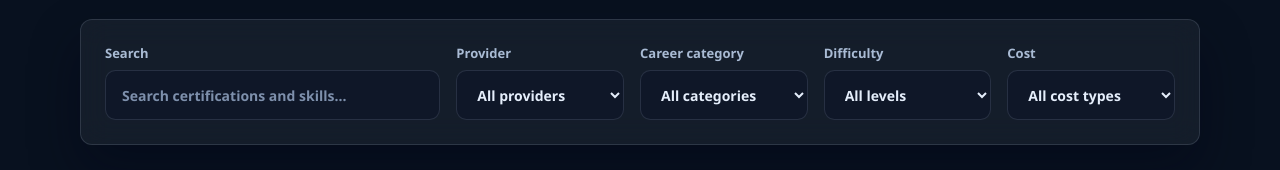
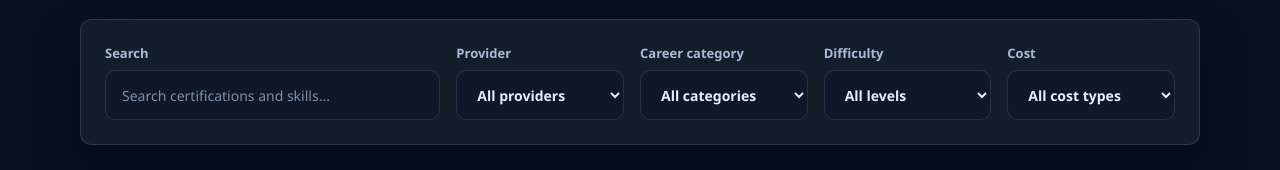
Before and after one commit to TheTechRoadMap/techroadmapsource, a React (Vite) app: page /certifications in a window 1280 px wide. Shown: the part 216-386 px from the top of the page. Built offline with nearby package versions, Linux system fonts and the light colour scheme.

Commit message:
Fixed a button error

```diff
--- a/src/index.css
+++ b/src/index.css
@@ -616,7 +616,11 @@ select {
   font-weight: 700;
 }
 
-.certification-filters input[type='text'],
+.certification-filters input[type='text'] {
+  font-size: 14px;
+  font-weight: 400;
+}
+
 .certification-filters select {
   font-size: 14px;
   font-weight: 700;
```
